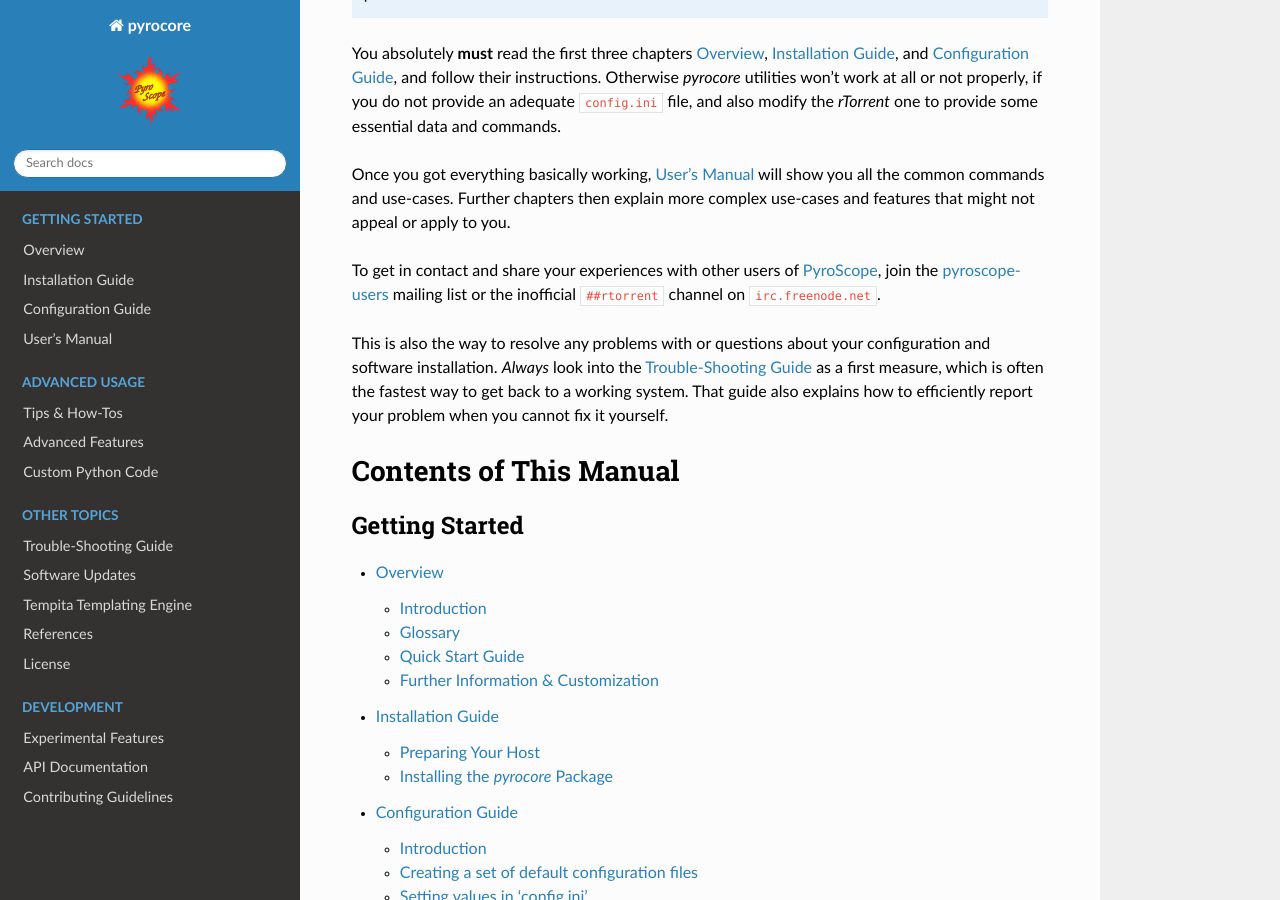
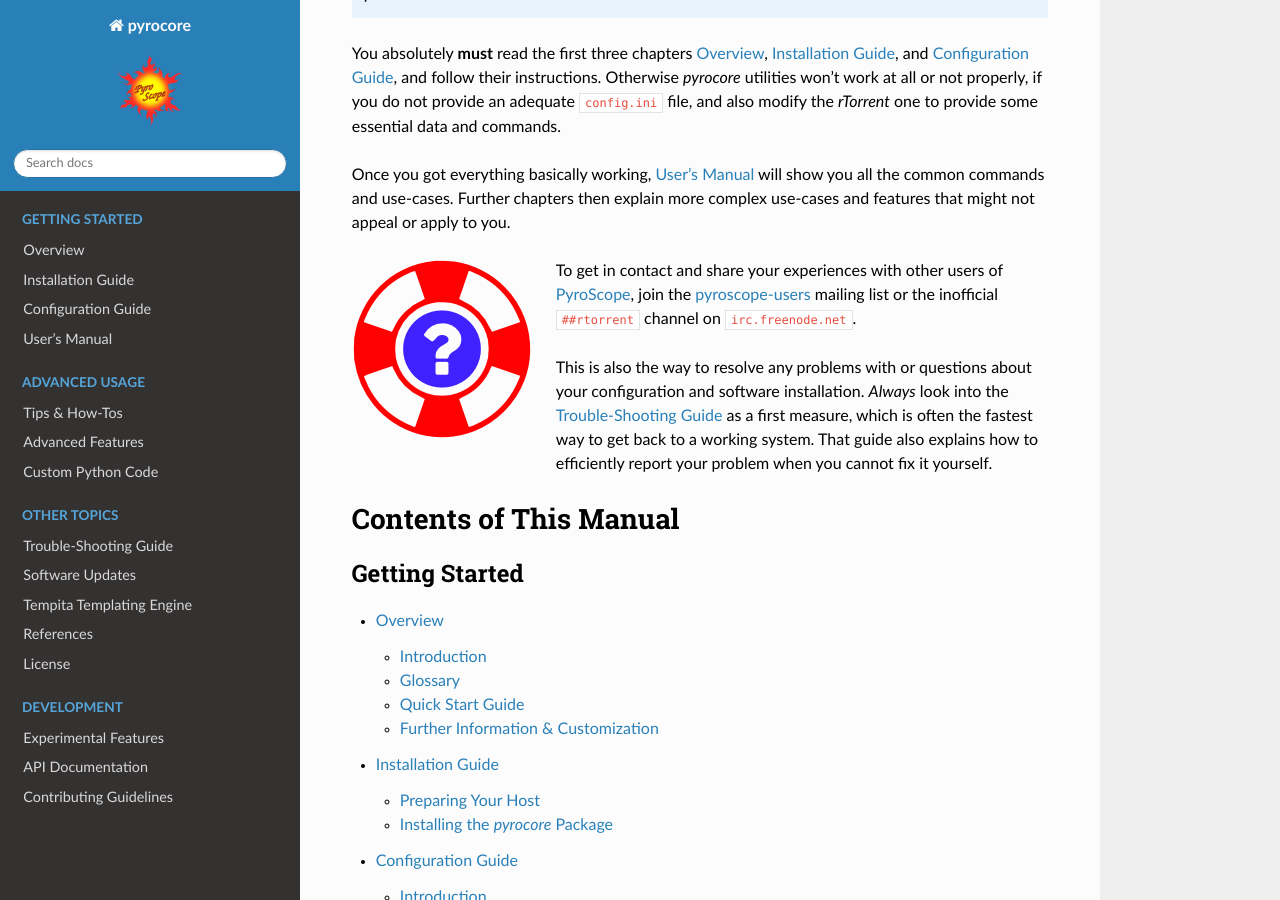
Before and after one commit to pyroscope/pyrocore, a Sphinx documentation site: the page built from docs/index.rst, in a window 1280 px wide and 900 px high, scrolled down 707 px. Built offline with Sphinx 7.4.7 and the Read the Docs theme 2.0.0, drawn with Linux system fonts in a browser that asks for light colours.

Commit message:
docs: use help image

```diff
--- a/docs/include-contacts.rst
+++ b/docs/include-contacts.rst
@@ -1,4 +1,7 @@
 .. included at several places
+
+.. image:: https://raw.githubusercontent.com/pyroscope/pyrocore/master/docs/_static/img/help.png
+    :align: left
 
 To get in contact and share your experiences with other users of
 `PyroScope`_, join the `pyroscope-users`_ mailing list or the inofficial
```
